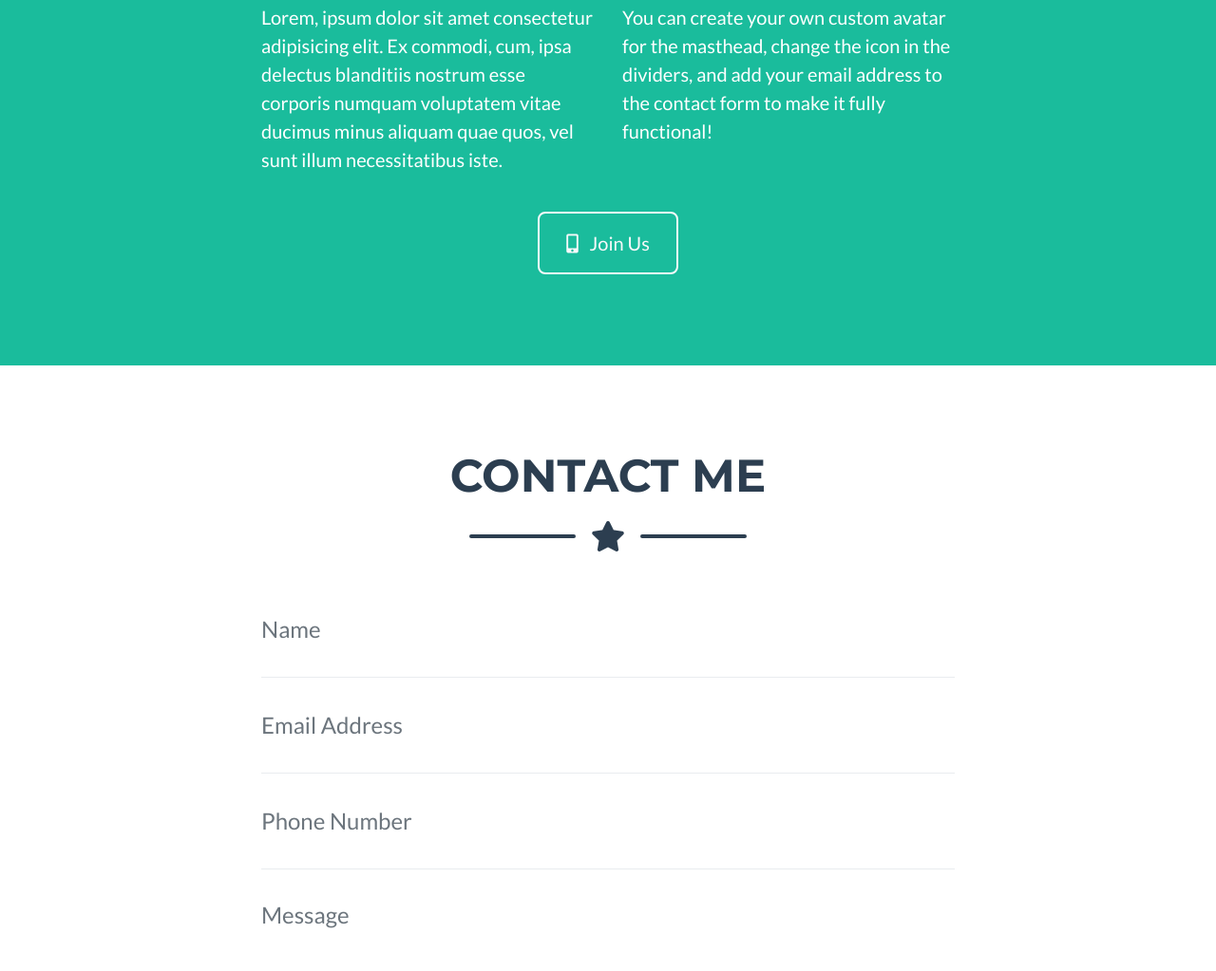
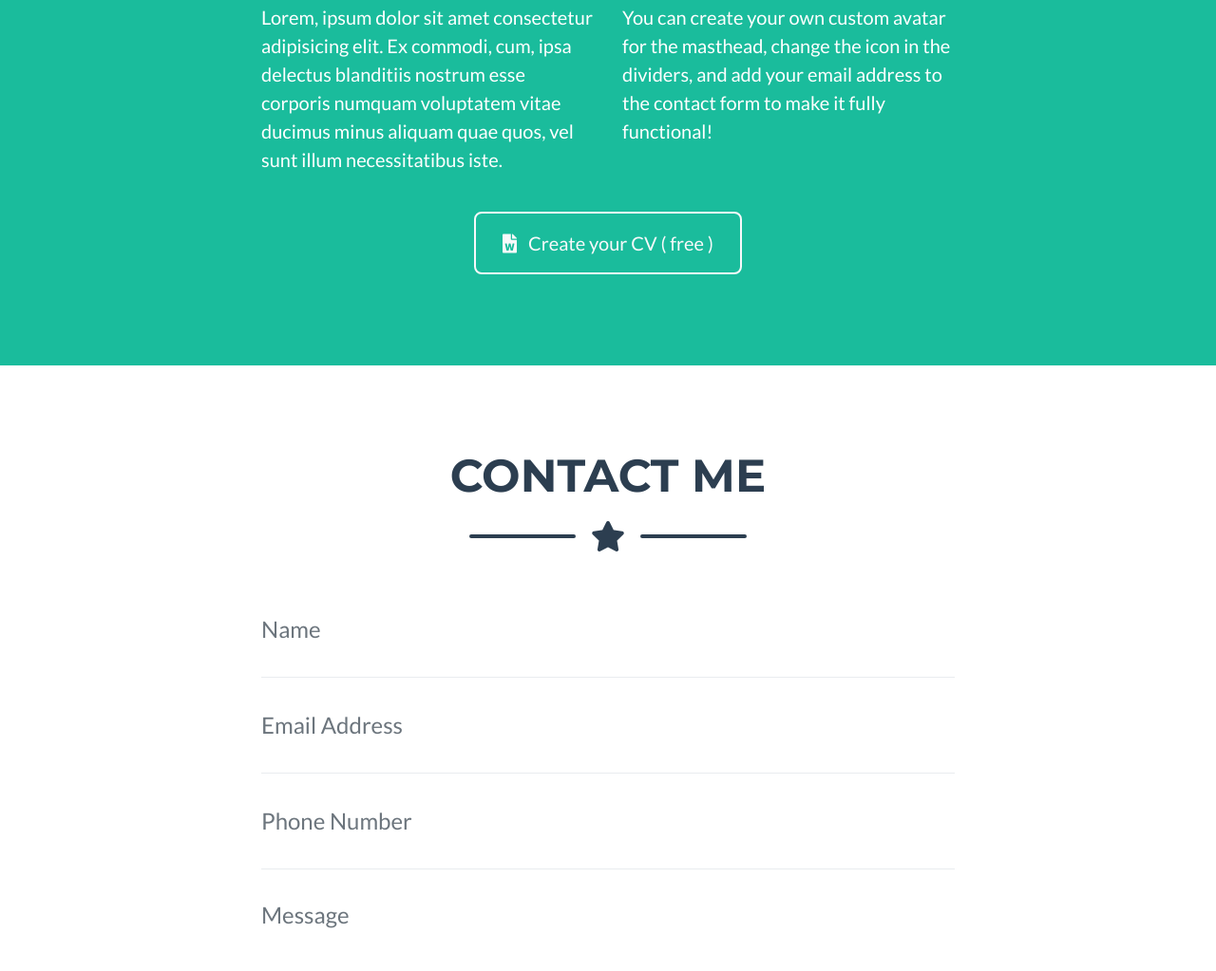
Before and after one commit to zawyehtet/codeshifu, a website with bundled scripts: page index.html in a window 1280 px wide. Shown: the part 1782-2805 px from the top of the page at 95% size. Built offline with nearby package versions, Linux system fonts and the light colour scheme.

Commit message:
update webiste links

```diff
--- a/index.html
+++ b/index.html
@@ -205,9 +205,10 @@
       <div class="text-center mt-4">
         <a class="btn btn-xl btn-outline-light" href="https://www.grabcv.com">
           <!-- <i class="fas fa-download mr-2"></i> -->
-          <i class="fas fa-mobile-alt mr-2"></i>
+          <!-- <i class="fas fa-mobile-alt mr-2"></i> -->
+          <i class="fas fa-file-word mr-2"></i>
           <!-- <ion-icon name="logo-freebsd-devil"></ion-icon> -->
-          Join Us
+          Create your CV ( free )
         </a>
       </div>
 
@@ -298,7 +299,7 @@
           ">
             <i class="fab fa-fw fa-facebook-f"></i>
           </a>
-          <a class="btn btn-outline-light btn-social mx-1" href="https://twitter.com/PkmZawye">
+          <a class="btn btn-outline-light btn-social mx-1" href="https://twitter.com/pkm_zawye">
             <i class="fab fa-fw fa-twitter"></i>
           </a>
           <a class="btn btn-outline-light btn-social mx-1" href="https://www.linkedin.com/in/zaw-ye-091156/">
```
